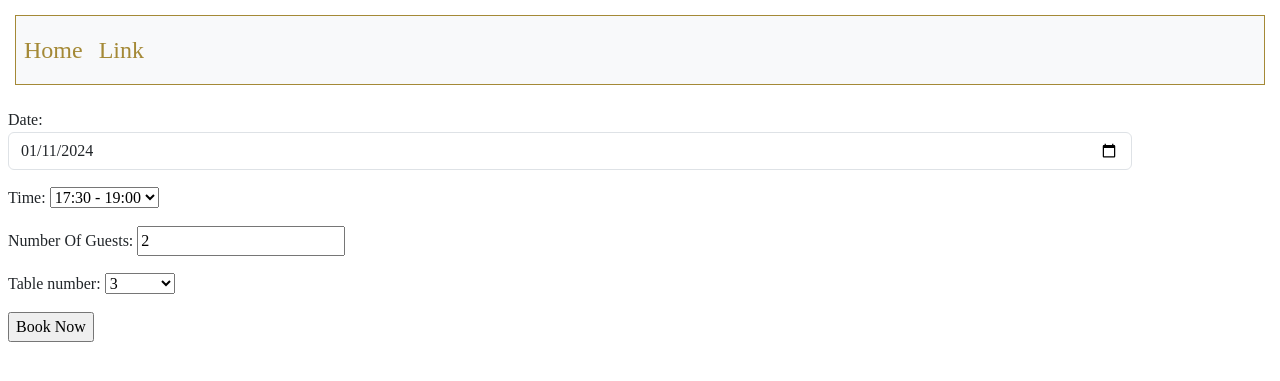
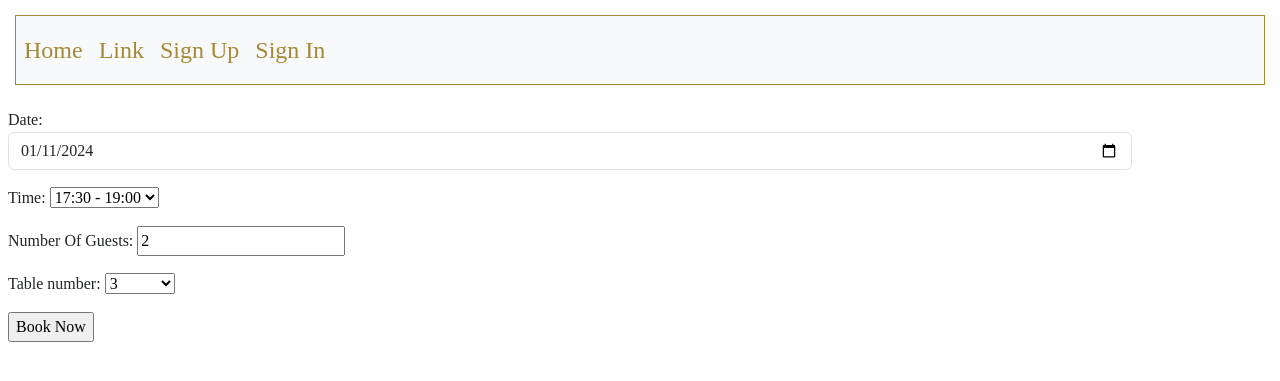
Before and after one commit to chathugaj/Delicious, a Django app: page /reservation/9/update/ in a window 1280 px wide. Shown: the top 381 px of the page. Run offline with Django 4.2, Linux system fonts and the light colour scheme; data comes from the database, SQL or seed files in the repository; both versions use the stored data as it was after the commit; some libraries are stand-ins or nearby versions; some web fonts are replaced.

Commit message:
working sign-in and sign-out

```diff
--- a/templates/includes/navbar.html
+++ b/templates/includes/navbar.html
@@ -8,11 +8,23 @@
   <div class="collapse navbar-collapse" id="navbarSupportedContent">
     <ul class="navbar-nav mr-auto">
       <li class="nav-item active">
-        <a class="nav-link" href="#">Home <span class="sr-only">(current)</span></a>
+        <a class="nav-link" href="#">Home<span class="sr-only">(current)</span></a>
       </li>
       <li class="nav-item">
         <a class="nav-link" href="#">Link</a>
       </li>
+      {% if request.user.is_authenticated %}
+      <li class="nav-item" >
+        <a class="nav-link" href="{% url 'account_logout' %}">Sign Out</a>
+      </li>
+      {% else %}
+      <li class="nav-item" >
+        <a class="nav-link" href="#">Sign Up</a>
+      </li>
+      <li class="nav-item" >
+        <a class="nav-link" href="{% url 'account_login' %}">Sign In</a>
+      </li>
+      {% endif %}
     </ul>
   </div>
 </nav>
```
Also changed, not shown: db.sqlite3.
